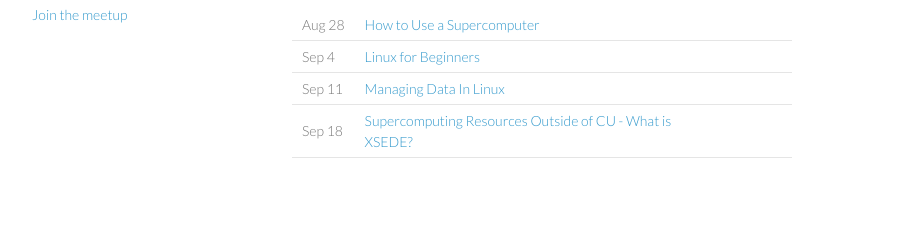
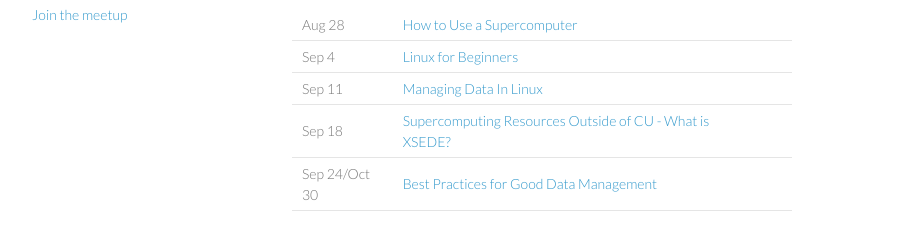
Before and after one commit to vade9555/meetup_fall_2014, a plain HTML site: page index.html in a window 1280 px wide. Shown: the part 215-454 px from the top of the page, without its empty margins (178-1077 px from the left). Drawn offline with Linux system fonts and the light colour scheme.

Commit message:
Update index.html

```diff
--- a/index.html
+++ b/index.html
@@ -66,6 +66,15 @@
   <td></td>
 </tr>
 
+<tr>
+  <td>Sep 24/Oct 30</td>
+  <td><a
+  href="pdfs/fall2014_meetup10_data_bootcamp.pdf">Best Practices for Good Data Management</a></td>
+  <td></td>
+  <td></td>
+  <td></td>
+</tr>
+
 </section>
       <footer>
 
```
